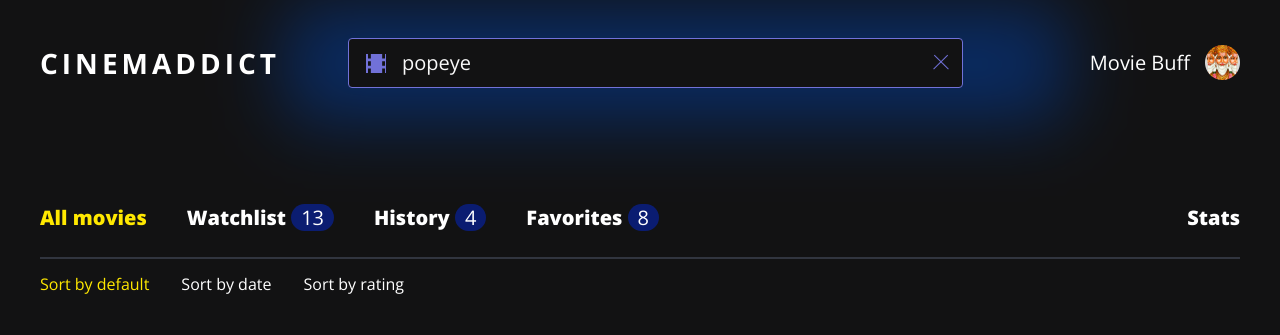
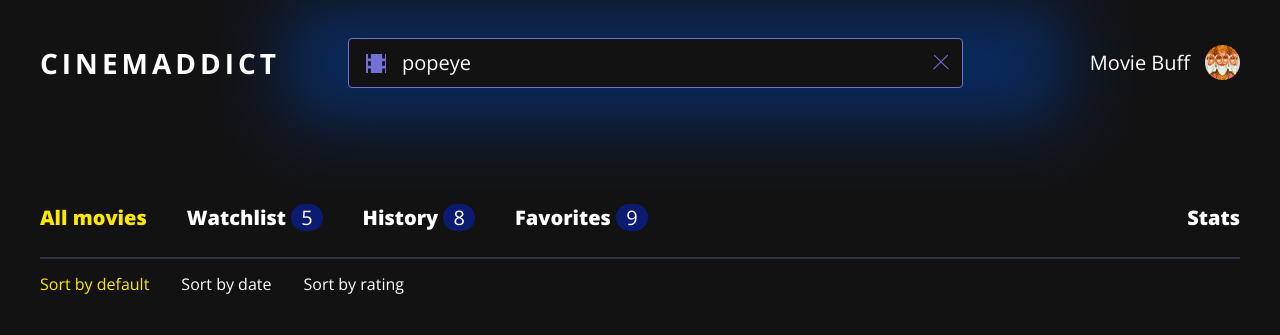
Before and after one commit to ilg2005/577479-cinemaddict-9, a website built with webpack: page public/index.html in a window 1280 px wide. Shown: the top 335 px of the page. Built offline with nearby package versions, Linux system fonts and the light colour scheme.

Commit message:
Отображается число фильмов для фильтров и общее число в footer'е

```diff
--- a/public/index.html
+++ b/public/index.html
@@ -31,7 +31,7 @@
 <footer class="footer">
   <section class="footer__logo logo logo--smaller">Cinemaddict</section>
   <section class="footer__statistics">
-    <p>130 291 movies inside</p>
+    <!-- Общее число фильмов -->
   </section>
 </footer>
 
--- /dev/null
+++ b/src/components/filters-count.js
@@ -0,0 +1,38 @@
+import {FILMS} from "./data.js";
+
+const getCountsForFilters = (filmsArray) => {
+  let countWatchList = 0; let countHistory = 0; let countFavorite = 0;
+  for (const film of filmsArray) {
+    if (film.isFavorite) {
+      countFavorite++;
+    }
+    if (film.isWatched) {
+      countHistory++;
+    }
+    if (film.isWatchList) {
+      countWatchList++;
+    }
+  }
+  return {
+    countFavorite,
+    countHistory,
+    countWatchList,
+  };
+};
+
+const filterCounts = getCountsForFilters(FILMS);
+
+export const FILTERS = [
+  {
+    title: `Watchlist`,
+    count: filterCounts.countWatchList
+  },
+  {
+    title: `History`,
+    count: filterCounts.countHistory
+  },
+  {
+    title: `Favorites`,
+    count: filterCounts.countFavorite
+  },
+];
--- a/src/components/menu.js
+++ b/src/components/menu.js
@@ -1,9 +1,8 @@
-export const getMenuMarkup = () => (`
+export const getMenuMarkup = (filtersArray) => (`
   <nav class="main-navigation">
     <a href="#all" class="main-navigation__item main-navigation__item--active">All movies</a>
-    <a href="#watchlist" class="main-navigation__item">Watchlist <span class="main-navigation__item-count">13</span></a>
-    <a href="#history" class="main-navigation__item">History <span class="main-navigation__item-count">4</span></a>
-    <a href="#favorites" class="main-navigation__item">Favorites <span class="main-navigation__item-count">8</span></a>
+    ${filtersArray.map((filter) =>
+    `<a href="#${filter.title.toLowerCase()}" class="main-navigation__item">${filter.title} <span class="main-navigation__item-count">${filter.count}</span></a>`).join(``)}
     <a href="#stats" class="main-navigation__item main-navigation__item--additional">Stats</a>
   </nav>
 `);
--- a/src/main.js
+++ b/src/main.js
@@ -1,4 +1,5 @@
 import {FILMS} from "./components/data.js";
+import {FILTERS} from "./components/filters-count.js";
 import {getSearchMarkup} from "./components/search.js";
 import {getUserProfileMarkup} from "./components/user-profile.js";
 import {getMenuMarkup} from "./components/menu.js";
@@ -19,7 +20,7 @@ const mainElement = document.querySelector(`.main`);
 
 renderElement(headerElement, getSearchMarkup());
 renderElement(headerElement, getUserProfileMarkup());
-renderElement(mainElement, getMenuMarkup());
+renderElement(mainElement, getMenuMarkup(FILTERS));
 renderElement(mainElement, getSortMarkup());
 renderElement(mainElement, getContentContainerMarkup());
 
@@ -54,4 +55,5 @@ const renderExtraFilmsByProperty = (element, property, count) => {
 renderExtraFilmsByProperty(topRatedMoviesContainerElement, `rating`, EXTRA_COUNT_TO_RENDER);
 renderExtraFilmsByProperty(mostCommentedContainerElement, `comments`, EXTRA_COUNT_TO_RENDER);
 
+renderElement(document.querySelector(`.footer__statistics`), `<p>${FILMS.length} movies inside</p>`);
 // renderElement(document.querySelector(`body`), getPopupMarkup());
```
